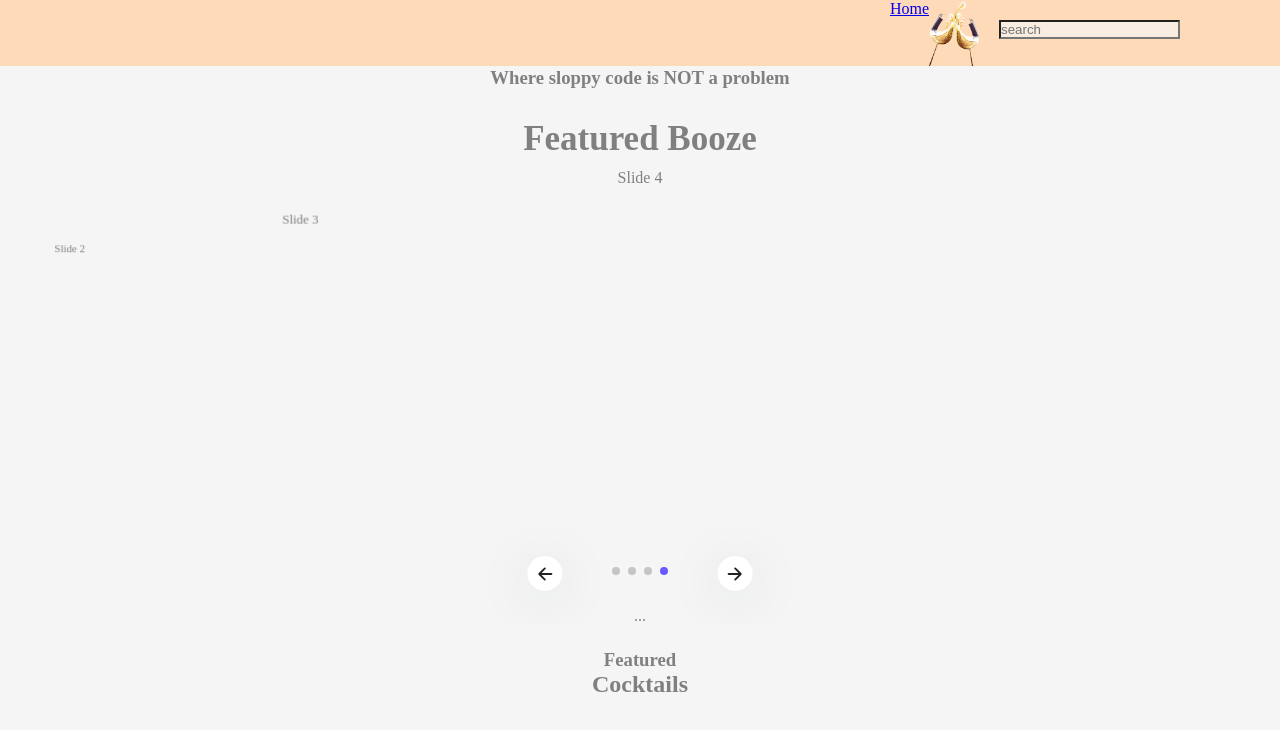
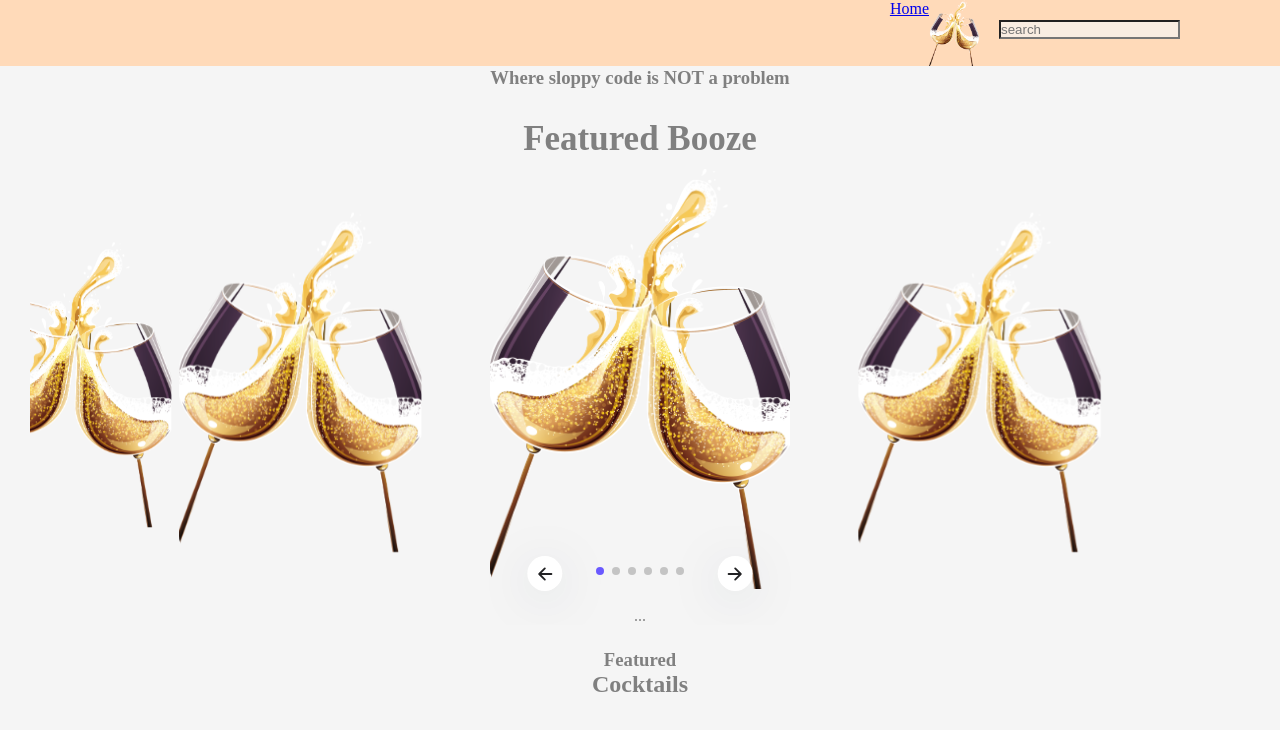
Before and after one commit to SEIR-0508/u3_lab_react_axios_foodE, a React (Vite) app in the folder FoodE/: page / in a window 1280 px wide. Shown: the top 730 px of the page. Built offline with nearby package versions, Linux system fonts and the light colour scheme; no server answers.

Commit message:
slider for 6

```diff
--- a/FoodE/src/components/Home.jsx
+++ b/FoodE/src/components/Home.jsx
@@ -10,7 +10,7 @@ const Home = () => {
 
         <div className="cocktail-categories">
 
-    <h2 className='welcome-message'>Welcome to Boozy Coder</h2>
+    <h2 className='welcome-message'>Boozy Coder</h2>
     <h3 className='welcome-message'>Where sloppy code is NOT a problem</h3>
 
         <Slider/>
--- a/FoodE/src/components/Slider.jsx
+++ b/FoodE/src/components/Slider.jsx
@@ -6,7 +6,7 @@ import 'swiper/css/navigation';
 import 'swiper/css/pagination';
 import 'swiper/css/scrollbar';
 import { EffectCoverflow, Navigation, Pagination } from 'swiper';
-import example from "../assets/Logo.png"
+import slide_1_image from "../assets/Logo.png"
 
 
 function Slider() {
@@ -41,21 +41,32 @@ function Slider() {
                 onSwiper={(swiper) => console.log(swiper)}
                 className='swiper-slider'>
 
-                        <SwiperSlide className='swiper-slide'>Slide 1
-                            <img src={example} alt="example" style={{width:100}}/>
+                        <SwiperSlide className='swiper-slide'>
+                            <img src={slide_1_image} alt="example" style={{width:300}}/>
                         </SwiperSlide>
 
-                        <SwiperSlide className='swiper-slide'>Slide 2
-                            {/* <img src="" alt="" style={{width=100%}}/> */}
+                        <SwiperSlide className='swiper-slide'>
+                            <img src={slide_1_image} alt="image of" style={{width:300}}/>
                         </SwiperSlide>
 
-                        <SwiperSlide className='swiper-slide'>Slide 3
-                            {/* <img src="" alt="" style={{width=100%}}/> */}
+                        <SwiperSlide className='swiper-slide'>
+                            <img src={slide_1_image} alt="image of" style={{width:300}}/>
                         </SwiperSlide>
 
-                        <SwiperSlide className='swiper-slide'>Slide 4
-                            {/* <img src="" alt="" style={{width=100%}}/> */}
+                        <SwiperSlide className='swiper-slide'>
+                            <img src={slide_1_image} alt="image of" style={{width:300}}/>
                         </SwiperSlide>
+
+                        <SwiperSlide className='swiper-slide'>
+                            <img src={slide_1_image} alt="image of" style={{width:300}}/>
+                        </SwiperSlide>
+
+                        <SwiperSlide className='swiper-slide'>
+                            <img src={slide_1_image} alt="image of" style={{width:300}}/>
+                        </SwiperSlide>
+
+
+
 
                         <div className='slider-controller'>
 
```
